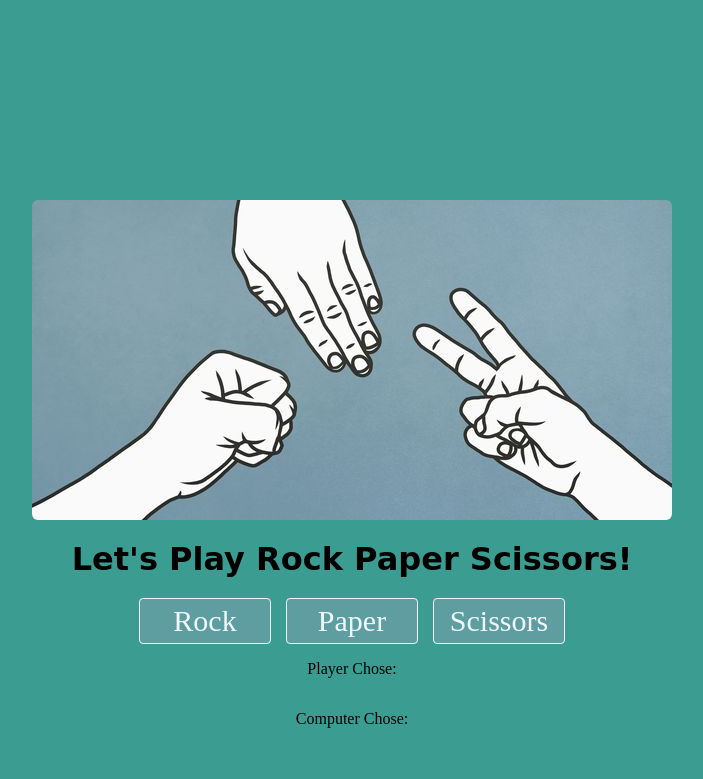
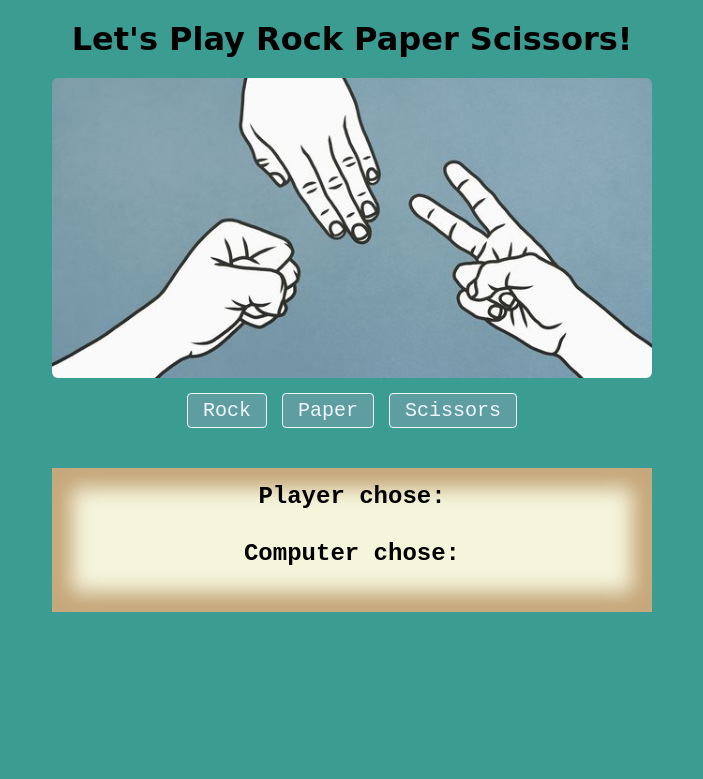
Before and after one commit to rahiq-rahman/Odin-Project, a plain HTML site: page rock-paper-scissors/rock-paper-scissors.html in a window 1280 px wide. Shown: the whole page, without its empty margins (288-991 px from the left). Drawn offline with Linux system fonts and the light colour scheme.

Commit message:
updated rock paper scissors UI

```diff
--- a/rock-paper-scissors/rock-paper-scissors.css
+++ b/rock-paper-scissors/rock-paper-scissors.css
@@ -1,5 +1,5 @@
 body{
-    margin: auto;
+    margin: 0;
     padding: 0%;
     background: #3b9d92;
 }
@@ -9,8 +9,7 @@ div{
     justify-content: center;
     align-items: center;
     flex-direction: column;
-    max-width: 1080px;
-    min-width: 625px;
+    max-width: 600px;
 }
 h1{
     margin: 20px auto;
@@ -18,15 +17,17 @@ h1{
     text-align: center;
 }
 img{
+    width: 100%;
     object-fit: contain;
     border-radius: 6px;
-    margin: 200px auto 0px;
+    margin-bottom: 15px;
 }
 .play-buttons{
     display: flex;
     justify-content: center;
     flex-direction: row;
     gap: 15px;
+    flex-wrap: wrap;
 }
 a{
     text-decoration: none;
@@ -35,12 +36,24 @@ a{
     background: cadetblue;
     border: 1px solid;
     border-radius: 4px;
-    font-size: 30px;
-    width: 100px;
+    font-size: 20px;
     text-align: center;
+    font-family: monospace;
 }
 a:hover{
     background:whitesmoke;
     color: black;
     border-color: black;
 }
+p{
+    font-size: 24px;
+    font-weight: bold;
+    font-family: monospace;
+    margin: 15px;
+}
+.box{
+    box-shadow: inset 0px 0px 20px 20px rgb(197, 167, 122);
+    margin-top: 40px;
+    background: beige;
+    display: flex;
+}
--- a/rock-paper-scissors/rock-paper-scissors.html
+++ b/rock-paper-scissors/rock-paper-scissors.html
@@ -11,17 +11,18 @@
 </head>
 <body>
     <div>
+        <h1>Let's Play Rock Paper Scissors!</h1>
         <img src="people-playing-paper-rock-scissors-royalty-free-illustration-1583269312.jpg" alt="">
-        <h1>Let's Play Rock Paper Scissors!</h1>
         <div class="play-buttons">
             <a href="#" onclick="playRound('rock',getComputerChoice())">Rock</a>
             <a href="#" onclick="playRound('paper',getComputerChoice())">Paper</a>
             <a href="#" onclick="playRound('scissors',getComputerChoice())">Scissors</a>
         </div>
-        <div>
-            <p>Player Chose: <span id="player"></span></p>
-            <p>Computer Chose: <span id="comp"></span></p>
-            <p id="resultText"></p></div>
     </div>
+        <div class="box">
+            <p>Player chose: <span id="player"></span></p>
+            <p>Computer chose: <span id="comp"></span></p>
+            <p id="resultText"></p>
+        </div>
 </body>
 </html>
--- a/rock-paper-scissors/rock-paper-scissors.js
+++ b/rock-paper-scissors/rock-paper-scissors.js
@@ -25,17 +25,17 @@ function playRound(playerSelection, computerSelection){
     if (player == computer){
         playerChose.innerHTML = player;
         compChose.innerHTML = computer;
-        result.innerHTML = "Draw";
+        result.innerHTML = "It's a draw";
     }
     else if (player == "rock" && computer == "scissors" || player == "paper" && computer == "rock" || player == "scissors" && computer == "paper"){
         playerChose.innerHTML = player;
         compChose.innerHTML = computer;
-        result.innerHTML = "Won";
+        result.innerHTML = "You won";
     }
     else{
     playerChose.innerHTML = player;
     compChose.innerHTML = computer;
-    result.innerHTML = "Lost";
+    result.innerHTML = "You Lost";
     }
 }
 
```
